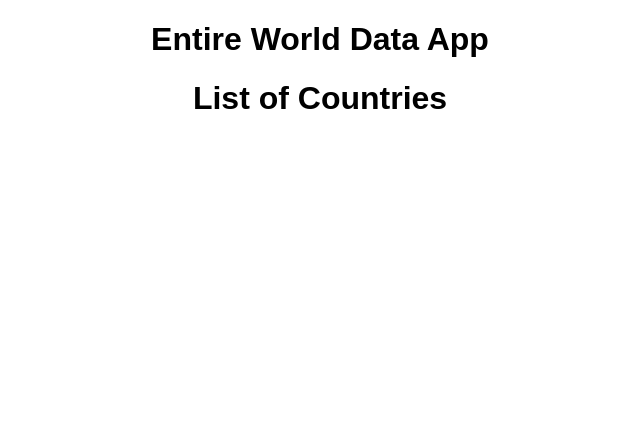
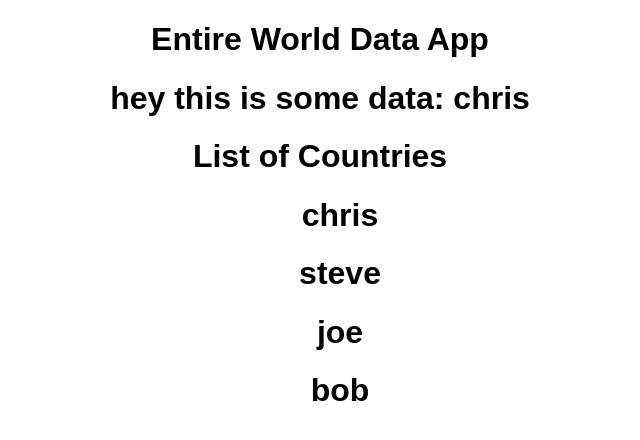
Before and after one commit to christoph-ding/prometheus-d3, a React (Create React App) app: page / in a window 1280 px wide. Shown: the top 440 px of the page, without its empty margins (320-960 px from the left). Built offline with nearby package versions, Linux system fonts and the light colour scheme.

Commit message:
Have a country list component that makes a list item for each item in data in app component.

```diff
--- a/src/App.js
+++ b/src/App.js
@@ -1,22 +1,48 @@
 import React, { Component } from 'react';
 import './App.css';
 
+const sampleData = ['chris', 'steve', 'joe', 'bob'];
+
 export class WorldDataApp extends Component {
-  render() {
+  constructor(props){
+    // Pass props to parent class
+    super(props);
+    // Set initial state
+    this.state = {
+      countries: sampleData
+    }
+  }
+
+  // get data from api
+  // componentDidMount(){
+
+  // }
+
+  render(){
     return (
       <div className="WorldDataApp">
         <h1> Entire World Data App </h1>
-        <CountryList />
+        <h1> hey this is some data: {this.state.countries[0]}</h1>
+        <CountryList countries={this.state.countries}/>
       </div>
     );
   }
 }
 
 export class CountryList extends Component {
-  render() {
+  render(){
     return (
       <div className="CountryList">
         <h1> List of Countries </h1>
+          <ul>
+            {
+              this.props.countries.map(function(country) {
+                return (
+                  <h1> {country} </h1>
+                )
+              })
+            }
+          </ul>
       </div>
     );
   }
```
